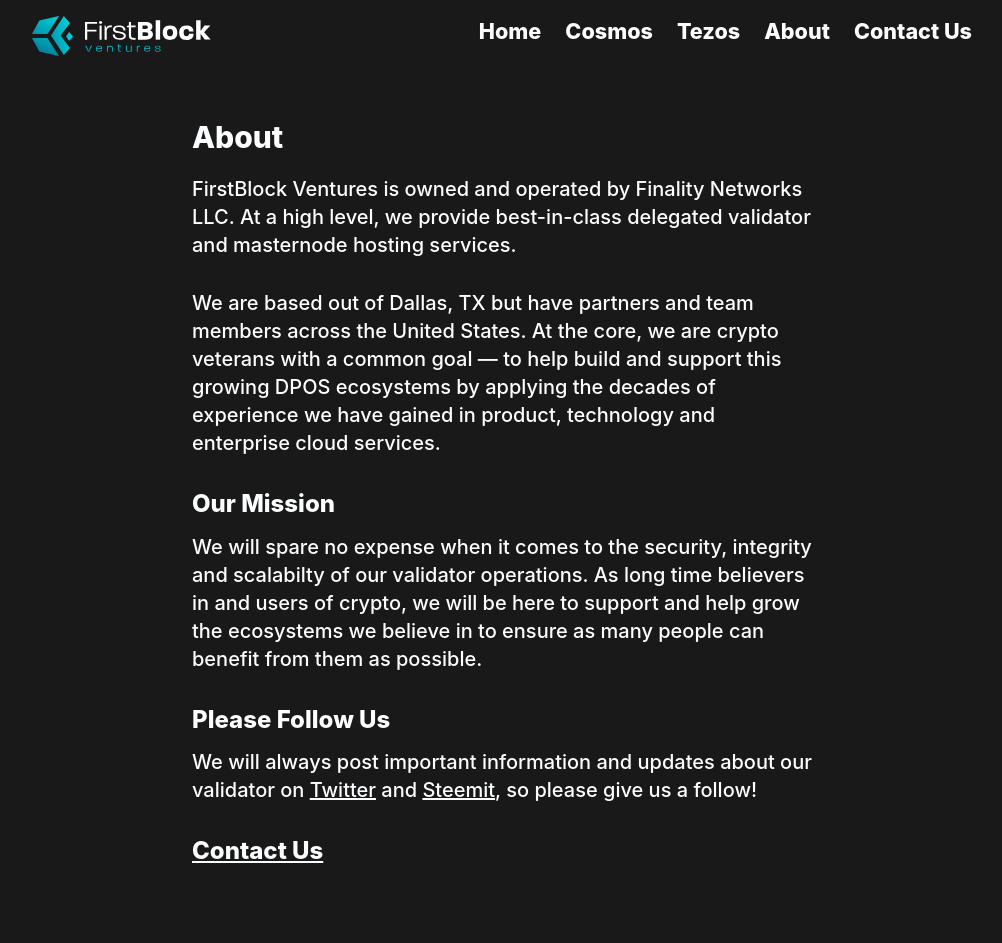
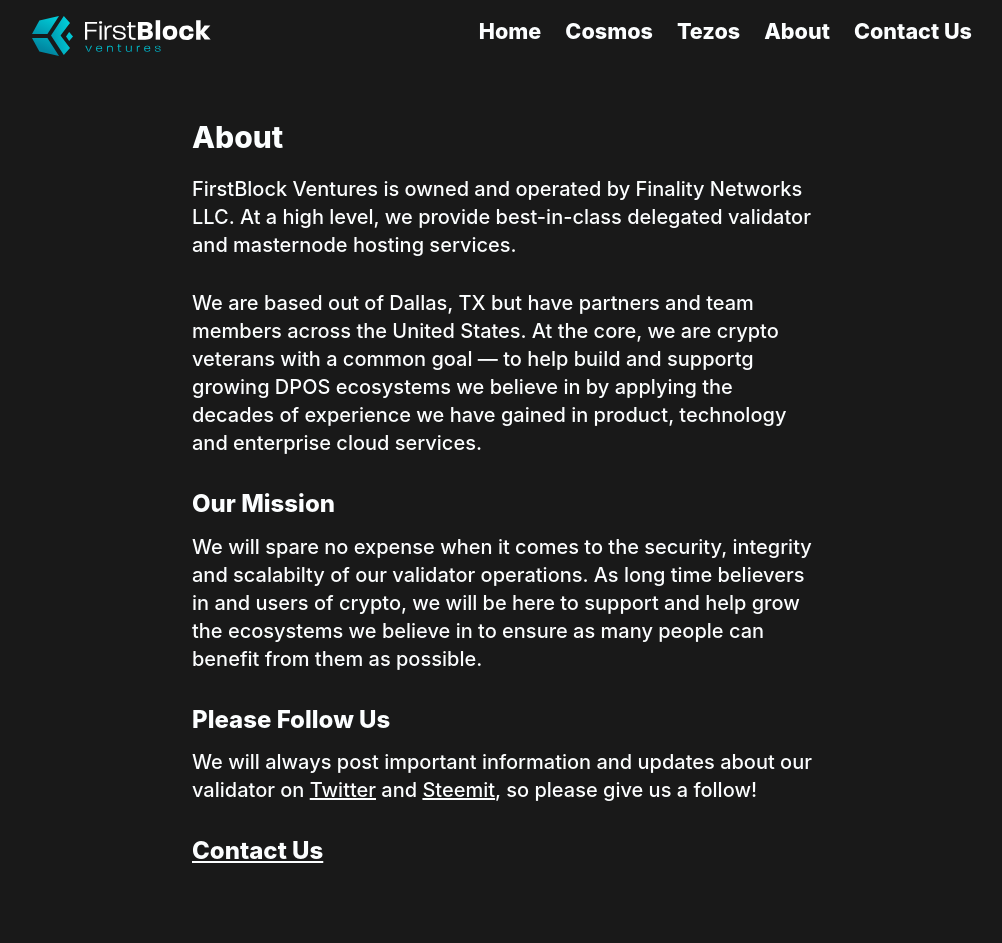
Before and after one commit to FirstBlock-CosmosVal/firstblock.io, a Jekyll site: the page built from about.md, in a window 1280 px wide. Shown: the top 943 px of the page, without its empty margins (138-1140 px from the left). Built offline with Jekyll 4.4.1, drawn with Linux system fonts in a browser that asks for light colours.

Commit message:
Update about.md

```diff
--- a/about.md
+++ b/about.md
@@ -7,7 +7,7 @@
 
 FirstBlock Ventures is owned and operated by Finality Networks LLC. At a high level, we provide best-in-class delegated validator and masternode hosting services.
 
-We are based out of Dallas, TX but have partners and team members across the United States. At the core, we are crypto veterans with a common goal &mdash; to help build and support this growing DPOS ecosystems by applying the decades of experience we have gained in product, technology and enterprise cloud services.
+We are based out of Dallas, TX but have partners and team members across the United States. At the core, we are crypto veterans with a common goal &mdash; to help build and supportg growing DPOS ecosystems we believe in by applying the decades of experience we have gained in product, technology and enterprise cloud services.
 
 ## Our Mission
 We will spare no expense when it comes to the security, integrity and scalabilty of our validator operations. As long time believers in and users of crypto, we will be here to support and help grow the ecosystems we believe in to ensure as many people can benefit from them as possible.
```
